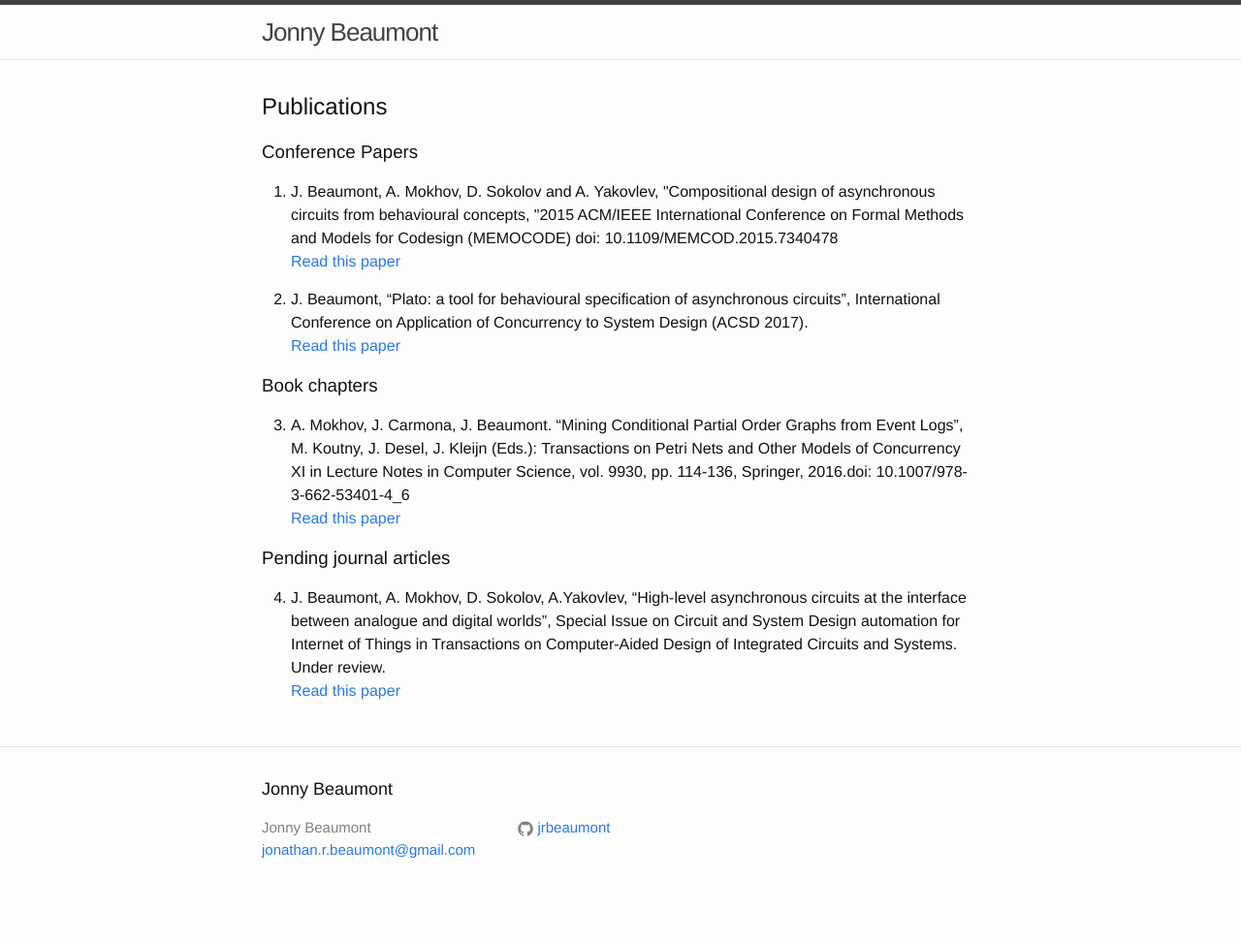
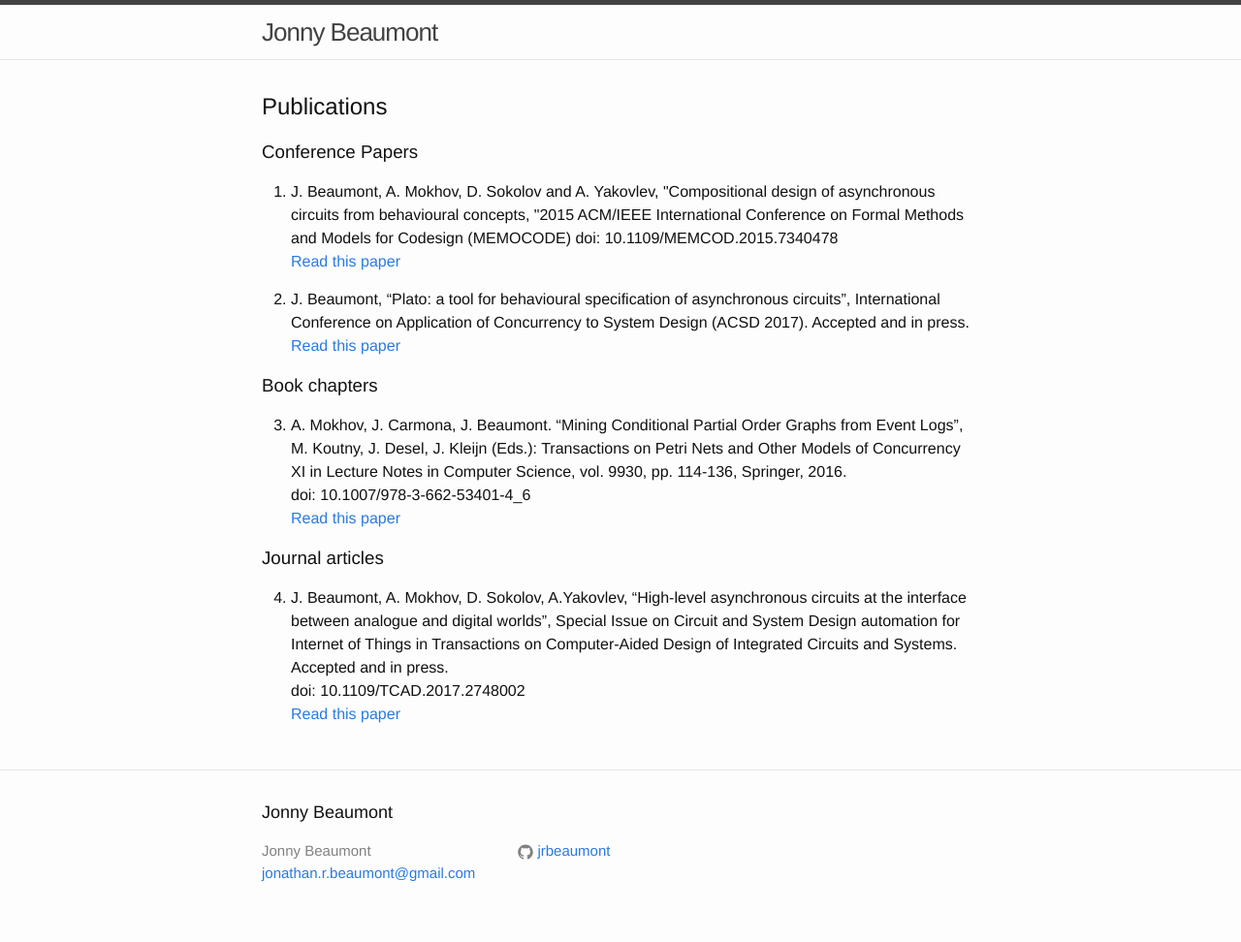
Before and after one commit to jrbeaumont/jrbeaumont.github.io, a Jekyll site: the page built from publications.html, in a window 1280 px wide. Shown: the whole page at 97% size. Built offline with Jekyll 4.4.1, drawn with Linux system fonts in a browser that asks for light colours; nearby versions of some CDN libraries; library files that are not in the unit come from our copies; before the commit the page ends 948 px from its top, so only the background shows below that.

```diff
--- a/index.html
+++ b/index.html
@@ -19,7 +19,7 @@
   </ul>
 
   <p>I am a PhD student at Newcastle University. My research focus is design methodology and automation for asynchronous circuits.
-  My publications can be found <A HREF="{{ site.url }}{{ site.baseurl }}/publications.html">here</A> </p>
+  My publications can be found <A HREF="{{ site.url }}{{ site.baseurl }}/publications.html">here</A>. </p>
 
   <p>Currently, I am working on a tool to ease the design of asynchronous circuits, called <em>concepts</em>. This is open source, and available at
   <A HREF="https://github.com/tuura/concepts/">github.com/tuura/concepts/</A>. A manual is included with the tool, and is also available in pdf format
@@ -50,4 +50,7 @@
   <li>Assembly language (68k)</li>
 </ul>
 
+  <p> A library of my Curriculum Vitae, for both my academic and working background can be found:
+    <A HREF="{{ site.url }}{{ site.baseurl }}/cv.html">here</A></p>
+
 </div>
--- a/publications.html
+++ b/publications.html
@@ -18,30 +18,32 @@
   <li>
   J. Beaumont, “Plato: a tool for behavioural specification of asynchronous circuits”,
   International Conference on Application of Concurrency to System Design (ACSD 2017).
+  Accepted and in press.
   <p><A HREF="{{ site.url }}{{ site.baseurl }}/papers/plato-acsd2017.pdf">Read this paper</A></p>
   </li>
 
   </ol>
 
   <H3>Book chapters</H3>
-
   <ol start="3">
   <li>
   A. Mokhov, J. Carmona, J. Beaumont. “Mining Conditional Partial Order Graphs from Event Logs”, M. Koutny, J. Desel, J. Kleijn (Eds.):
   Transactions on Petri Nets and Other Models of Concurrency XI in Lecture Notes in Computer Science, vol. 9930, pp. 114-136, Springer,
-  2016.doi: 10.1007/978-3-662-53401-4_6
-  <p><A HREF="{{ site.url }}{{ site.baseurl }}/papers/mokhov-carmona-beaumont.pdf">Read this paper</A></p>
+  2016.
+  <p>doi: 10.1007/978-3-662-53401-4_6<br />
+  <A HREF="{{ site.url }}{{ site.baseurl }}/papers/mokhov-carmona-beaumont.pdf">Read this paper</A></p>
   </li>
   </ol>
 
-  <H3>Pending journal articles</H3>
+  <H3>Journal articles</H3>
   <ol start="4">
   <li>
   J. Beaumont, A. Mokhov, D. Sokolov, A.Yakovlev, “High-level asynchronous circuits at the interface between analogue and digital worlds”,
   Special Issue on Circuit and System Design automation for Internet of Things
   in Transactions on Computer-Aided Design of Integrated Circuits and Systems.
-  Under review.
-  <p><A HREF="{{ site.url }}{{ site.baseurl }}/papers/concepts-article.pdf">Read this paper</A></p>
+  Accepted and in press.
+  <p>doi: 10.1109/TCAD.2017.2748002 <br />
+  <A HREF="{{ site.url }}{{ site.baseurl }}/papers/concepts-article.pdf">Read this paper</A></p>
   </li>
   </ol>
 
```
Also changed, not shown: cv.html (added, +36 -0 lines), 4 other files.
